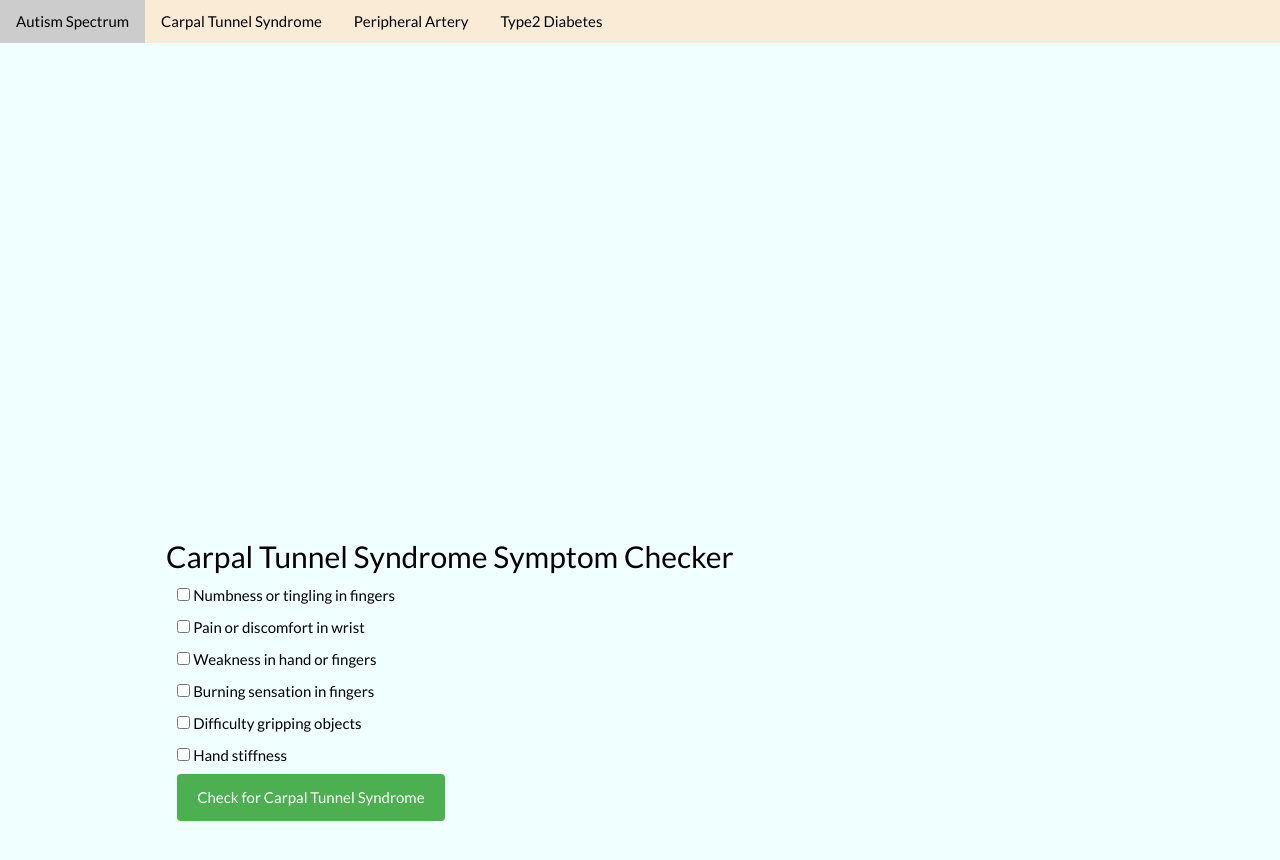
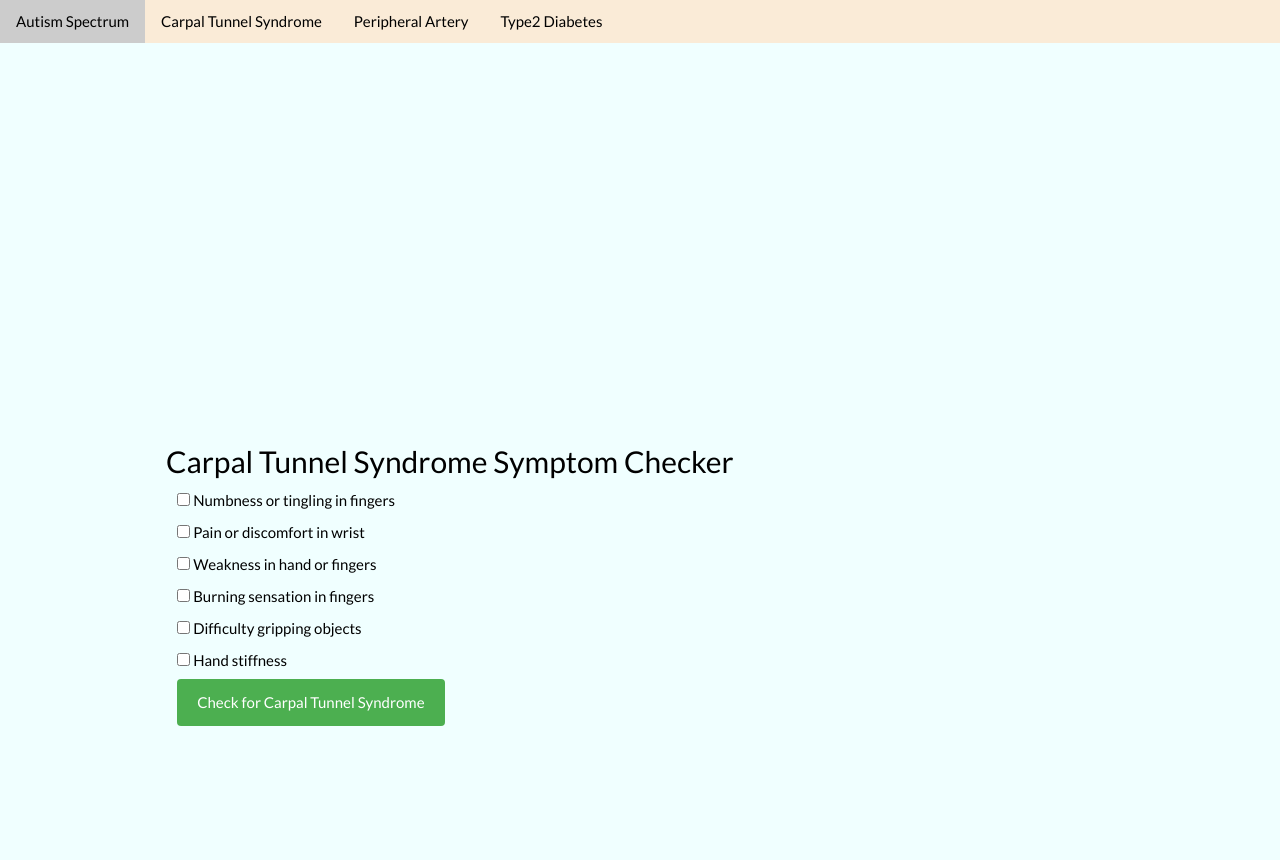
Before and after one commit to ftech123/eeg, a plain HTML site: page CarpalTunnelSyndrome.html in a window 1280 px wide. After the commit the page ends 805 px from the top, so only its background shows below. Drawn offline with nearby package versions, Linux system fonts and the light colour scheme.

Commit message:
Update CarpalTunnelSyndrome.html

```diff
--- a/CarpalTunnelSyndrome.html
+++ b/CarpalTunnelSyndrome.html
@@ -66,7 +66,7 @@ label {
 <div class="w3-content w3-container w3-padding-64">
 
 
-  <h2 style="margin-top: 50%;">Carpal Tunnel Syndrome Symptom Checker</h2>
+  <h2 style="margin-top: 40%;">Carpal Tunnel Syndrome Symptom Checker</h2>
   <div class="container">
     <div class="form-group">
         <label><input type="checkbox" id="symptom1"> Numbness or tingling in fingers</label>
```
